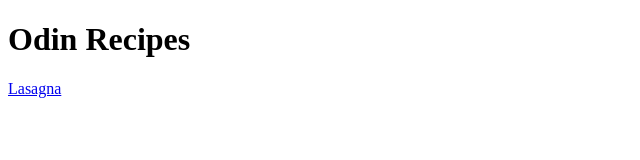
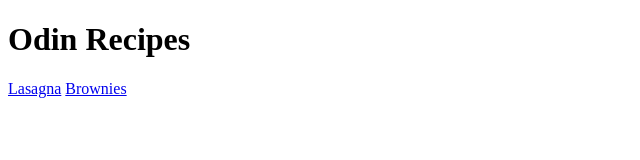
Before and after one commit to TheMuddledWitch/Odin-Recipes, a plain HTML site: page index.html in a window 1280 px wide. Shown: the full height of the page, 0-640 px from the left. Drawn offline with Linux system fonts and the light colour scheme.

Commit message:
I have added the browmie recipe.

```diff
--- a/index.html
+++ b/index.html
@@ -6,6 +6,7 @@
     <body>
         <h1>Odin Recipes</h1>
         <a href="lasagna.html">Lasagna</a>
+        <a href="Brownies.html">Brownies</a>
 
     </body>
 </head>
```
